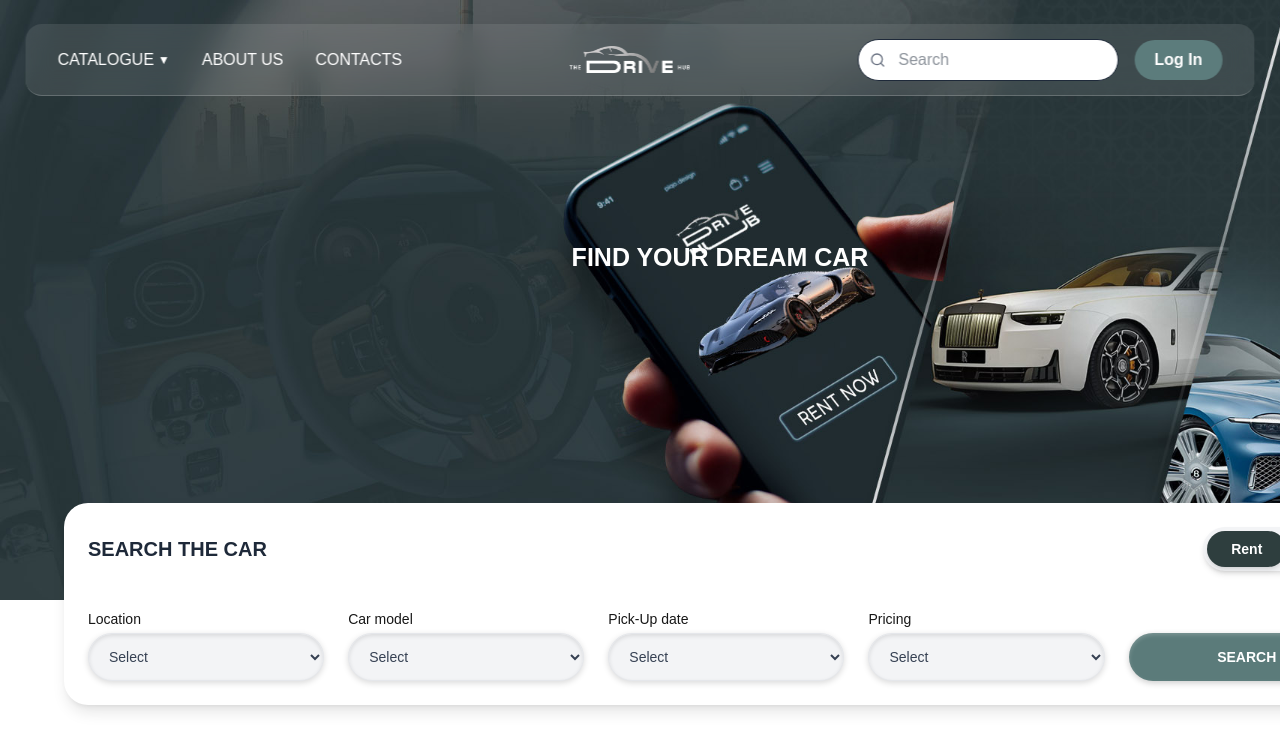
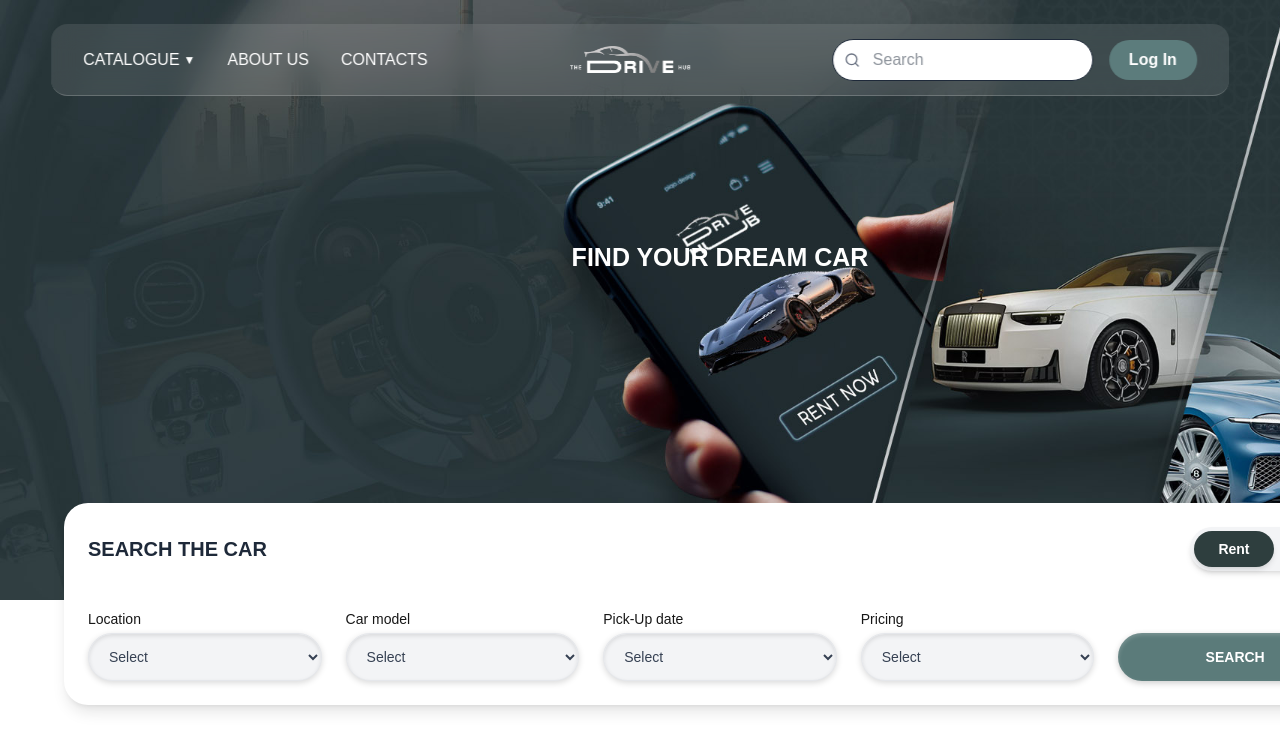
Before and after one commit to shekharcodx/tdhv2-site2, a Next.js app: page / in a window 1280 px wide. Shown: the top 750 px of the page. Built offline with nearby package versions, Linux system fonts and the light colour scheme.

Commit message:
responsive chnge

```diff
--- a/src/app/components/Navbar.tsx
+++ b/src/app/components/Navbar.tsx
@@ -6,7 +6,7 @@ import { Search } from "lucide-react";
 
 export default function Navbar() {
   return (
-    <header className="fixed top-6 left-1/2 -translate-x-1/2 w-[96%] h-[72px] flex items-center justify-between px-8
+    <header className="fixed top-6 left-1/2 -translate-x-1/2 w-[92%] h-[72px] flex items-center justify-between px-8
                        rounded-2xl backdrop-blur-md bg-white/10 border-b border-white/20 z-50">
 
       {/* Left Links */}
--- a/src/app/components/SearchBox.tsx
+++ b/src/app/components/SearchBox.tsx
@@ -1,6 +1,6 @@
 export default function SearchBox() {
   return (
-    <div className="absolute top-[503px] left-[64px] w-[92%] h-[202px] bg-white rounded-[24px] p-6 shadow-lg flex flex-col justify-between gap-6">
+    <div className="absolute top-[503px] left-1/2 -translate-x-1/2 w-[92%] max-w-[1312px] h-[202px] bg-white rounded-[24px] p-6 shadow-lg flex flex-col justify-between gap-6">
       {/* Header Row */}
       <div className="flex justify-between items-center">
         <h2 className="text-xl font-semibold text-gray-800">SEARCH THE CAR</h2>
@@ -16,9 +16,9 @@ export default function SearchBox() {
       </div>
 
       {/* Input Row */}
-      <div className="flex gap-6 items-end">
+      <div className="flex gap-6 items-end flex-wrap">
         {/* Location */}
-        <div className="flex flex-col flex-1">
+        <div className="flex flex-col flex-1 min-w-[140px]">
           <label className="mb-1 text-sm font-medium text-black-700">Location</label>
           <select className="h-12 px-4 rounded-full bg-gray-100 border border-gray-200 shadow-[inset_0_2px_4px_rgba(0,0,0,0.1),0_2px_6px_rgba(0,0,0,0.15)] text-sm text-gray-700">
             <option disabled selected>Select</option>
@@ -26,7 +26,7 @@ export default function SearchBox() {
         </div>
 
         {/* Car Model */}
-        <div className="flex flex-col flex-1">
+        <div className="flex flex-col flex-1 min-w-[140px]">
           <label className="mb-1 text-sm font-medium text-black-700">Car model</label>
           <select className="h-12 px-4 rounded-full bg-gray-100 border border-gray-200 shadow-[inset_0_2px_4px_rgba(0,0,0,0.1),0_2px_6px_rgba(0,0,0,0.15)] text-sm text-gray-700">
             <option disabled selected>Select</option>
@@ -34,7 +34,7 @@ export default function SearchBox() {
         </div>
 
         {/* Pick-Up Date */}
-        <div className="flex flex-col flex-1">
+        <div className="flex flex-col flex-1 min-w-[140px]">
           <label className="mb-1 text-sm font-medium text-black-700">Pick-Up date</label>
           <select className="h-12 px-4 rounded-full bg-gray-100 border border-gray-200 shadow-[inset_0_2px_4px_rgba(0,0,0,0.1),0_2px_6px_rgba(0,0,0,0.15)] text-sm text-gray-700">
             <option disabled selected>Select</option>
@@ -42,15 +42,15 @@ export default function SearchBox() {
         </div>
 
         {/* Pricing */}
-        <div className="flex flex-col flex-1">
+        <div className="flex flex-col flex-1 min-w-[140px]">
           <label className="mb-1 text-sm font-medium text-black-700">Pricing</label>
           <select className="h-12 px-4 rounded-full bg-gray-100 border border-gray-200 shadow-[inset_0_2px_4px_rgba(0,0,0,0.1),0_2px_6px_rgba(0,0,0,0.15)] text-sm text-gray-700">
             <option disabled selected>Select</option>
           </select>
         </div>
 
-        {/* Search Button (same as inputs) */}
-        <div className="flex flex-col flex-1">
+        {/* Search Button */}
+        <div className="flex flex-col flex-1 min-w-[140px]">
           <label className="mb-1 text-sm font-medium text-transparent">.</label>
           <button className="h-12 px-4 w-full bg-[#5B7B7A] text-white rounded-full font-semibold text-sm shadow-[inset_0_2px_4px_rgba(255,255,255,0.2),0_2px_6px_rgba(0,0,0,0.2)] hover:bg-[#4A6564] transition">
             SEARCH
```
